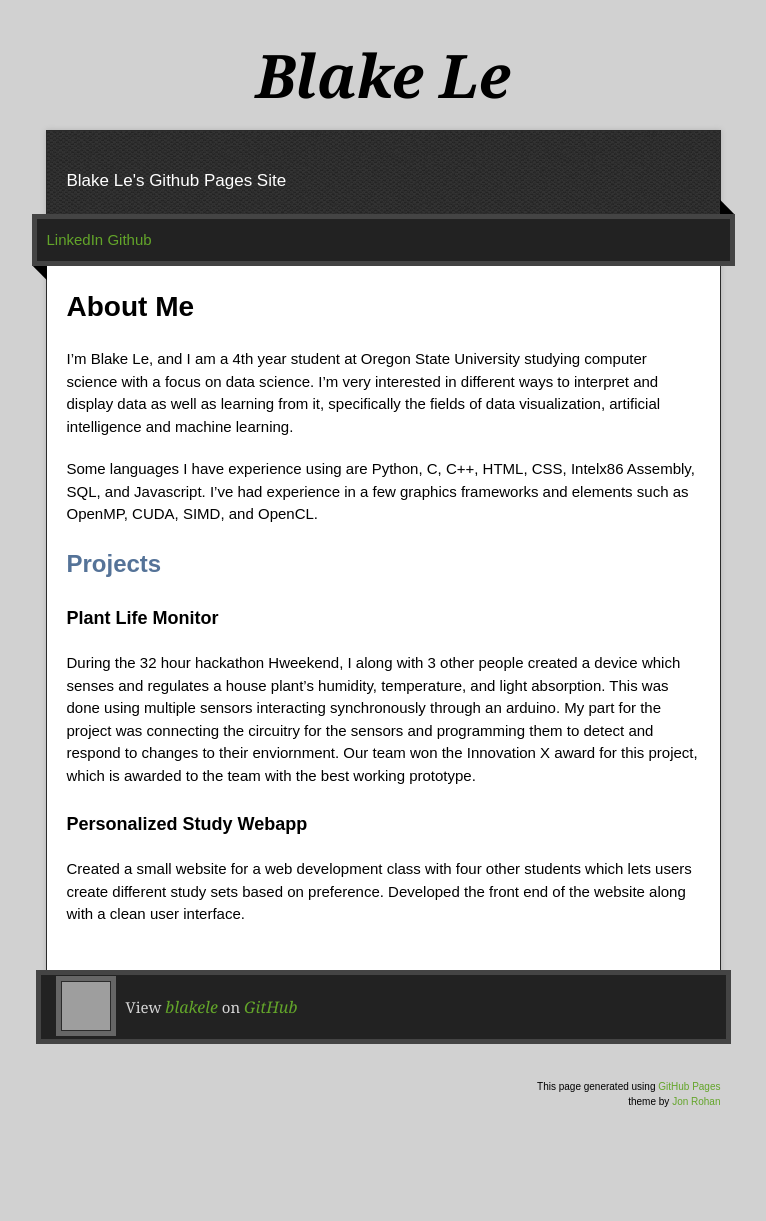
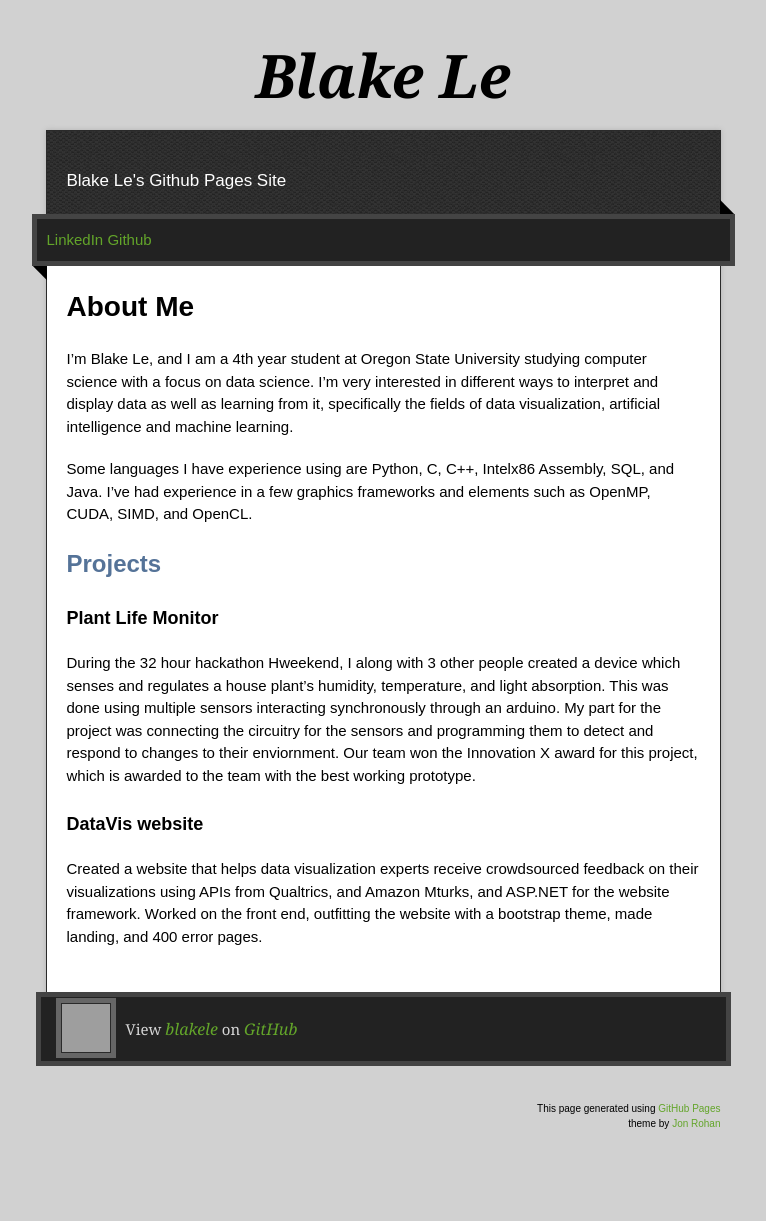
Before and after one commit to blakele/blakele.github.io, a Jekyll site: the page built from index.md, in a window 1280 px wide. Shown: the whole page, without its empty margins (257-1023 px from the left). Built offline with Jekyll 4.4.1, drawn with Linux system fonts in a browser that asks for light colours; our own code applies the rules of GitHub Pages for plain Markdown files; before the commit the page ends 1199 px from its top, so only the background shows below that; grey boxes are pictures that could not be loaded.

Commit message:
updated website

```diff
--- a/index.md
+++ b/index.md
@@ -6,7 +6,7 @@ layout: default
 I'm Blake Le, and I am a 4th year student at Oregon State University studying computer science with a focus on data science.
 I'm very interested in different ways to interpret and display data as well as learning from it, specifically the fields of data visualization, artificial intelligence and machine learning.
 
-Some languages I have experience using are Python, C, C++, HTML, CSS, Intelx86 Assembly, SQL, and Javascript.
+Some languages I have experience using are Python, C, C++, Intelx86 Assembly, SQL, and Java.
 I've had experience in a few graphics frameworks and elements such as OpenMP, CUDA, SIMD, and OpenCL.
 ## Projects
 #### Plant Life Monitor
@@ -14,6 +14,5 @@ During the 32 hour hackathon Hweekend, I along with 3 other people created a dev
 This was done using multiple sensors interacting synchronously through an arduino. My part for the project was connecting the circuitry for the sensors
 and programming them to detect and respond to changes to their enviornment.
 Our team won the Innovation X award for this project, which is awarded to the team with the best working prototype.
-#### Personalized Study Webapp
-Created a small website for a web development class with four other students which lets users create different study sets based on preference.
-Developed the front end of the website along with a clean user interface.
+#### DataVis website
+Created a website that helps data visualization experts receive crowdsourced feedback on their visualizations using APIs from Qualtrics, and Amazon Mturks, and ASP.NET for the website framework. Worked on the front end, outfitting the website with a bootstrap theme, made landing, and 400 error pages.
```
